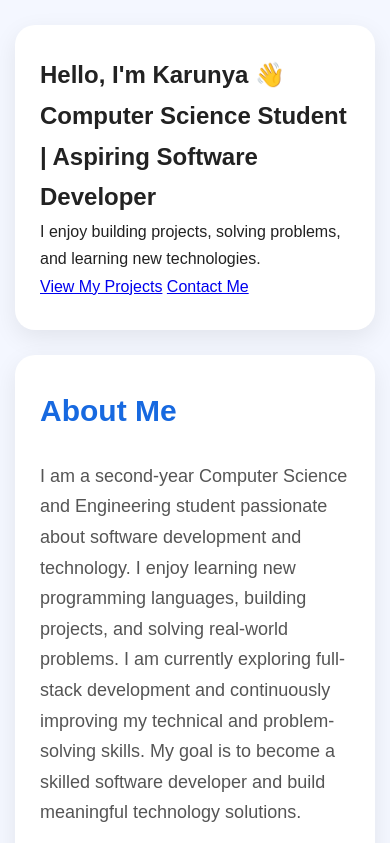
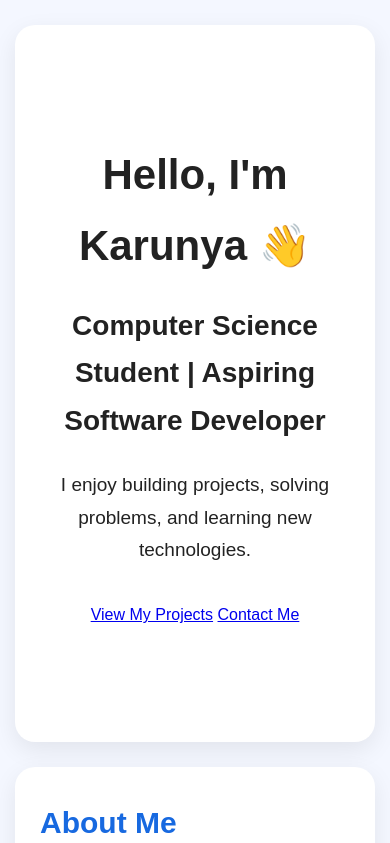
Before and after one commit to Karunyajk/personal-portfolio, a website: page public/index.html in a window 390 px wide. Shown: the top 843 px of the page. Drawn offline with Linux system fonts and the light colour scheme.

Commit message:
Improve portfolio design

```diff
--- a/public/index.html
+++ b/public/index.html
@@ -12,7 +12,7 @@
 <body>
 
     <!-- Home -->
-    <section id="home">
+    <section id="home"  class="hero">
     <div class="home-content">
         <h1>Hello, I'm Karunya 👋</h1>
 
--- a/public/style.css
+++ b/public/style.css
@@ -207,3 +207,134 @@ section > h2 {
         font-size: 21px;
     }
 }
+/* HOME / HERO SECTION */
+.hero {
+    min-height: 85vh;
+    padding: 80px 10%;
+    display: flex;
+    flex-direction: column;
+    justify-content: center;
+    align-items: center;
+    text-align: center;
+}
+
+.hero h1 {
+    font-size: 58px;
+    margin-bottom: 20px;
+}
+
+.hero h2 {
+    font-size: 36px;
+    max-width: 850px;
+    margin-bottom: 25px;
+}
+
+.hero p {
+    font-size: 22px;
+    max-width: 700px;
+    margin-bottom: 35px;
+}
+
+.hero-buttons {
+    display: flex;
+    gap: 15px;
+    justify-content: center;
+}
+
+.hero-buttons a {
+    text-decoration: none;
+    background: #0878f9;
+    color: white;
+    padding: 16px 30px;
+    border-radius: 30px;
+    font-size: 20px;
+}
+
+.hero-buttons a:hover {
+    opacity: 0.85;
+}
+
+/* Mobile */
+@media (max-width: 768px) {
+    .hero h1 {
+        font-size: 42px;
+    }
+
+    .hero h2 {
+        font-size: 28px;
+    }
+
+    .hero p {
+        font-size: 19px;
+    }
+
+    .hero-buttons {
+        flex-direction: row;
+        flex-wrap: wrap;
+    }
+}/* HOME / HERO SECTION */
+.hero {
+    min-height: 85vh;
+    padding: 80px 10%;
+    display: flex;
+    flex-direction: column;
+    justify-content: center;
+    align-items: center;
+    text-align: center;
+}
+
+.hero h1 {
+    font-size: 58px;
+    margin-bottom: 20px;
+}
+
+.hero h2 {
+    font-size: 36px;
+    max-width: 850px;
+    margin-bottom: 25px;
+}
+
+.hero p {
+    font-size: 22px;
+    max-width: 700px;
+    margin-bottom: 35px;
+}
+
+.hero-buttons {
+    display: flex;
+    gap: 15px;
+    justify-content: center;
+}
+
+.hero-buttons a {
+    text-decoration: none;
+    background: #0878f9;
+    color: white;
+    padding: 16px 30px;
+    border-radius: 30px;
+    font-size: 20px;
+}
+
+.hero-buttons a:hover {
+    opacity: 0.85;
+}
+
+/* Mobile */
+@media (max-width: 768px) {
+    .hero h1 {
+        font-size: 42px;
+    }
+
+    .hero h2 {
+        font-size: 28px;
+    }
+
+    .hero p {
+        font-size: 19px;
+    }
+
+    .hero-buttons {
+        flex-direction: row;
+        flex-wrap: wrap;
+    }
+}
```
